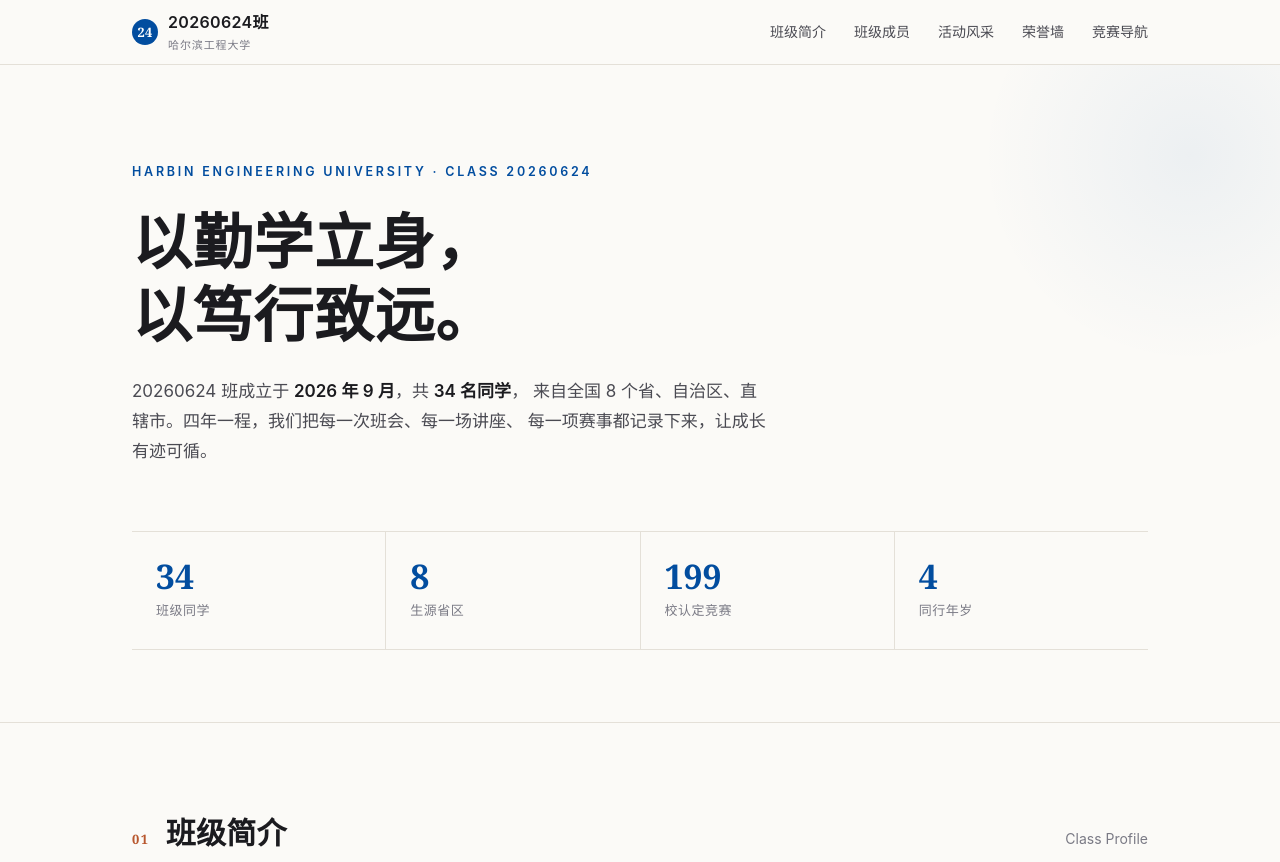
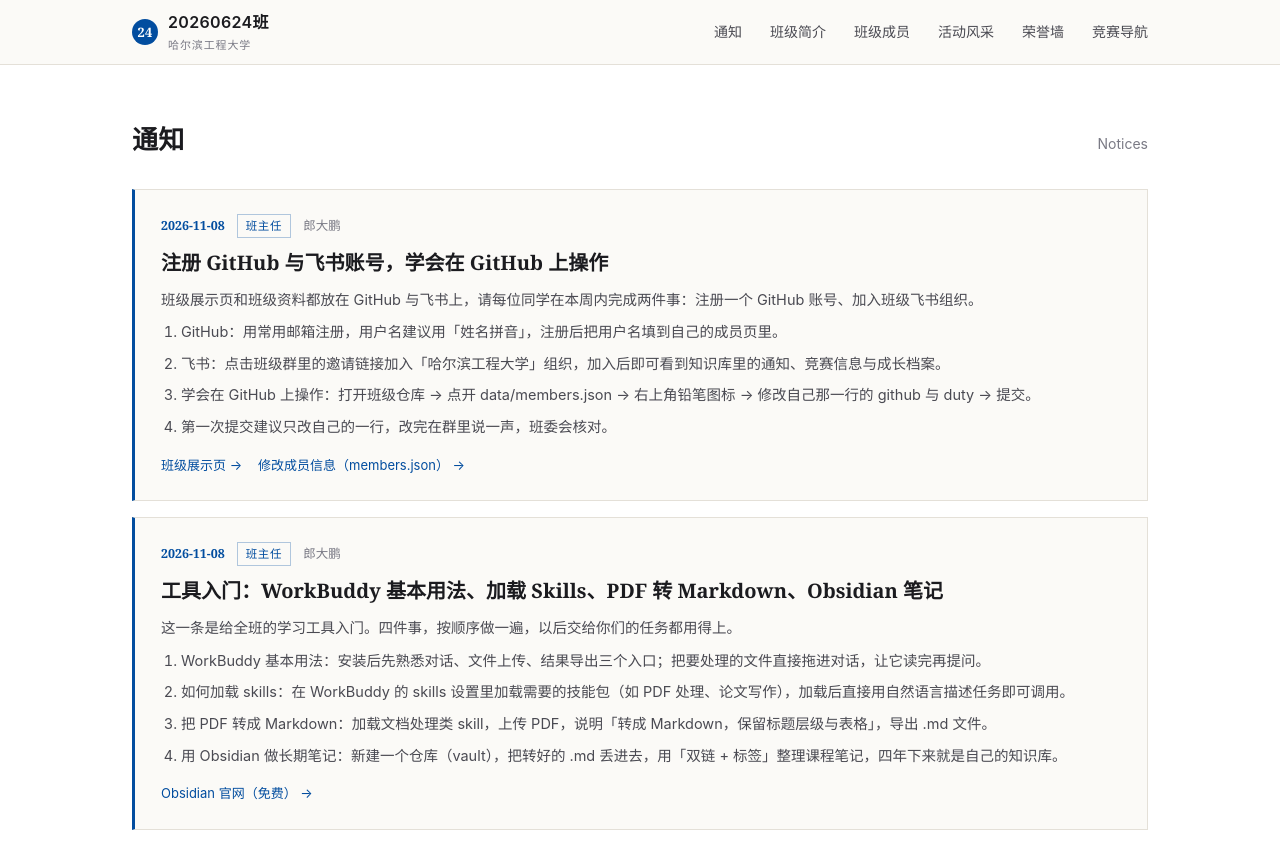
Before and after one commit to FR0ZEN114514/class-20260624, a plain HTML site: page index.html in a window 1280 px wide. Shown: the top 862 px of the page. Drawn offline with Linux system fonts and the light colour scheme.

Commit message:
新增“通知”栏目：班主任/辅导员/班委通过 GitHub 发布通知

```diff
--- /dev/null
+++ b/data/notices.json
@@ -0,0 +1,44 @@
+{
+  "updated": "2026-11-08",
+  "items": [
+    {
+      "id": "n2",
+      "date": "2026-11-08",
+      "title": "注册 GitHub 与飞书账号，学会在 GitHub 上操作",
+      "author": "郎大鹏",
+      "role": "班主任",
+      "body": [
+        "班级展示页和班级资料都放在 GitHub 与飞书上，请每位同学在本周内完成两件事：注册一个 GitHub 账号、加入班级飞书组织。"
+      ],
+      "list": [
+        "GitHub：用常用邮箱注册，用户名建议用「姓名拼音」，注册后把用户名填到自己的成员页里。",
+        "飞书：点击班级群里的邀请链接加入「哈尔滨工程大学」组织，加入后即可看到知识库里的通知、竞赛信息与成长档案。",
+        "学会在 GitHub 上操作：打开班级仓库 → 点开 data/members.json → 右上角铅笔图标 → 修改自己那一行的 github 与 duty → 提交。",
+        "第一次提交建议只改自己的一行，改完在群里说一声，班委会核对。"
+      ],
+      "links": [
+        { "text": "班级展示页", "url": "https://dapenglang.github.io/class-20260624/" },
+        { "text": "修改成员信息（members.json）", "url": "https://github.com/dapenglang/class-20260624/edit/main/data/members.json" }
+      ]
+    },
+    {
+      "id": "n1",
+      "date": "2026-11-08",
+      "title": "工具入门：WorkBuddy 基本用法、加载 Skills、PDF 转 Markdown、Obsidian 笔记",
+      "author": "郎大鹏",
+      "role": "班主任",
+      "body": [
+        "这一条是给全班的学习工具入门。四件事，按顺序做一遍，以后交给你们的任务都用得上。"
+      ],
+      "list": [
+        "WorkBuddy 基本用法：安装后先熟悉对话、文件上传、结果导出三个入口；把要处理的文件直接拖进对话，让它读完再提问。",
+        "如何加载 skills：在 WorkBuddy 的 skills 设置里加载需要的技能包（如 PDF 处理、论文写作），加载后直接用自然语言描述任务即可调用。",
+        "把 PDF 转成 Markdown：加载文档处理类 skill，上传 PDF，说明「转成 Markdown，保留标题层级与表格」，导出 .md 文件。",
+        "用 Obsidian 做长期笔记：新建一个仓库（vault），把转好的 .md 丢进去，用「双链 + 标签」整理课程笔记，四年下来就是自己的知识库。"
+      ],
+      "links": [
+        { "text": "Obsidian 官网（免费）", "url": "https://obsidian.md" }
+      ]
+    }
+  ]
+}
--- a/index.html
+++ b/index.html
@@ -134,6 +134,33 @@
   .card .duty{font-size:13px;color:var(--ink-3);line-height:1.6}
 
 
+  /* ---------- notice ---------- */
+  #notice{background:#fff;padding:52px 0;border-bottom:1px solid var(--line)}
+  .notice-head{display:flex;align-items:baseline;gap:14px;margin-bottom:26px}
+  .notice-head h2{font-family:var(--serif);font-size:26px;font-weight:700}
+  .notice-head .sec-sub{margin-left:auto}
+  .notice-list{display:grid;gap:16px}
+  .notice-item{
+    border:1px solid var(--line);border-left:3px solid var(--navy);
+    background:var(--paper);padding:24px 26px;
+  }
+  .notice-item .n-meta{
+    display:flex;align-items:center;gap:12px;flex-wrap:wrap;
+    font-size:12.5px;color:var(--ink-3);margin-bottom:10px;
+  }
+  .notice-item .n-date{font-family:var(--serif);color:var(--navy);font-weight:700}
+  .notice-item .n-role{
+    border:1px solid rgba(2,77,159,.3);color:var(--navy);
+    padding:1px 8px;font-size:11.5px;letter-spacing:.06em;
+  }
+  .notice-item h3{font-family:var(--serif);font-size:20px;line-height:1.45;margin-bottom:10px}
+  .notice-item p{font-size:14.5px;color:var(--ink-2);margin-bottom:8px}
+  .notice-item ol{margin:6px 0 0 20px;font-size:14.5px;color:var(--ink-2)}
+  .notice-item li{margin-bottom:7px;line-height:1.7}
+  .notice-item .n-links{margin-top:14px;display:flex;gap:16px;flex-wrap:wrap;font-size:13px}
+  .notice-item .n-author{margin-top:14px;font-size:12px;color:var(--ink-3)}
+  .notice-empty{font-size:14px;color:var(--ink-3)}
+
   /* ---------- member cloud ---------- */
   .cloud-hint{font-size:13px;color:var(--ink-3);margin:-24px 0 26px}
   .cloud{
@@ -241,6 +268,7 @@
       <div>20260624班<small>哈尔滨工程大学</small></div>
     </div>
     <div class="menu">
+      <a href="#notice">通知</a>
       <a href="#about">班级简介</a>
       <a href="#members">班级成员</a>
       <a href="#activity">活动风采</a>
@@ -249,6 +277,18 @@
     </div>
   </div>
 </nav>
+
+<section id="notice">
+  <div class="wrap">
+    <div class="notice-head">
+      <h2>通知</h2>
+      <span class="sec-sub">Notices</span>
+    </div>
+    <div id="notice-list" class="notice-list">
+      <div class="notice-empty">正在加载通知…</div>
+    </div>
+  </div>
+</section>
 
 <header>
   <div class="wrap">
@@ -480,5 +520,43 @@
 })();
 </script>
 
+<script>
+(function(){
+  var box = document.getElementById('notice-list');
+  if (!box) return;
+  function esc(s){
+    return String(s).replace(/[&<>"]/g, function(c){
+      return {'&':'&amp;','<':'&lt;','>':'&gt;','"':'&quot;'}[c];
+    });
+  }
+  fetch('data/notices.json').then(function(r){ return r.json(); }).then(function(data){
+    var items = (data.items || []).slice().sort(function(a, b){
+      return String(b.date || '').localeCompare(String(a.date || ''));
+    });
+    if (!items.length){ box.innerHTML = '<div class="notice-empty">暂无通知。</div>'; return; }
+    box.innerHTML = items.map(function(n){
+      var ps = (n.body || []).map(function(t){ return '<p>' + esc(t) + '</p>'; }).join('');
+      var li = (n.list || []).map(function(t){ return '<li>' + esc(t) + '</li>'; }).join('');
+      var links = (n.links || []).map(function(l){
+        return '<a href="' + esc(l.url) + '" target="_blank" rel="noopener">' + esc(l.text) + ' →</a>';
+      }).join('');
+      return '<article class="notice-item">'
+        + '<div class="n-meta">'
+        +   '<span class="n-date">' + esc(n.date || '') + '</span>'
+        +   '<span class="n-role">' + esc(n.role || '班委') + '</span>'
+        +   '<span>' + esc(n.author || '') + '</span>'
+        + '</div>'
+        + '<h3>' + esc(n.title || '') + '</h3>'
+        + ps
+        + (li ? '<ol>' + li + '</ol>' : '')
+        + (links ? '<div class="n-links">' + links + '</div>' : '')
+        + '</article>';
+    }).join('');
+  }).catch(function(){
+    box.innerHTML = '<div class="notice-empty">通知加载失败，请刷新重试。</div>';
+  });
+})();
+</script>
+
 </body>
 </html>
```
